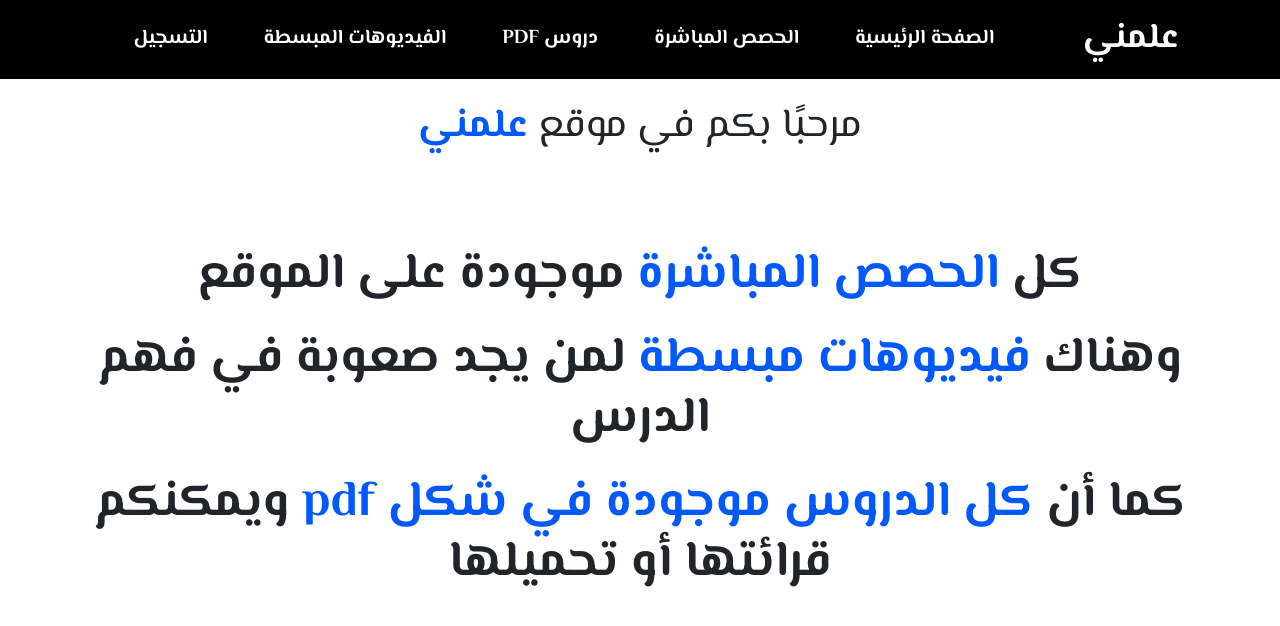
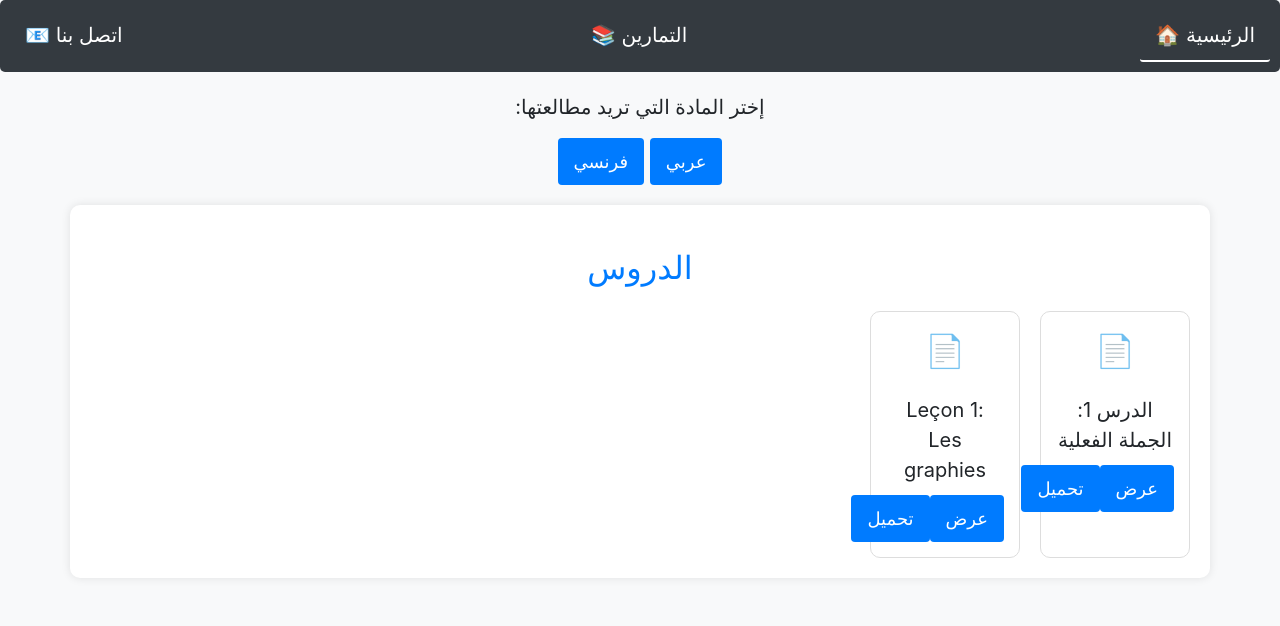
Before and after one commit to Mahmoud-2000/3allemni, a plain HTML site: page index.html in a window 1280 px wide. Drawn offline with nearby package versions, Linux system fonts and the light colour scheme.

Commit message:
Add files via upload

```diff
--- a/index.html
+++ b/index.html
@@ -1,61 +1,74 @@
 <!DOCTYPE html>
-<html lang="ar" dir="rtl">
+<html lang="ar">
 
 <head>
   <meta charset="UTF-8">
-  <meta name="viewport" content="width=device-width, initial-scale=1.0">
-  <title>علمني</title>
-  <!-- Bootstrap CSS -->
-  <link href="https://maxcdn.bootstrapcdn.com/bootstrap/4.5.2/css/bootstrap.min.css" rel="stylesheet">
-  <!-- Google Font "El Messiri" -->
-  <link href="https://fonts.googleapis.com/css2?family=El+Messiri:wght@400;700&display=swap" rel="stylesheet">
-  <!-- Font Awesome CSS -->
-  <link href="https://cdnjs.cloudflare.com/ajax/libs/font-awesome/5.15.1/css/all.min.css" rel="stylesheet">
-  <link rel="stylesheet" href="style.css">
+  <meta name="viewport" content="width=device-width, initial-scale=1, shrink-to-fit=no">
+  <link rel="stylesheet" href="https://use.fontawesome.com/releases/v5.12.0/css/all.css">
+  <title>منصة</title>
+
+  <!-- Bootstrap CSS (Replace with the actual path to your Bootstrap CSS file) -->
+  <link rel="stylesheet" href="path/to/bootstrap.min.css">
+
+  <!-- Link to your custom stylesheet -->
+  <link rel="stylesheet" href="styles.css">
 </head>
 
 <body>
-  <nav class="navbar navbar-expand-lg navbar-dark">
-    <div class="container">
-      <a class="navbar-brand" href="index.html">علمني</a>
-      <button class="navbar-toggler" type="button" data-toggle="collapse" data-target="#navbarNav"
-        aria-controls="navbarNav" aria-expanded="false" aria-label="Toggle navigation">
-        <span class="navbar-toggler-icon"></span>
-      </button>
-      <div class="collapse navbar-collapse" id="navbarNav">
-        <ul class="navbar-nav">
-          <li class="nav-item">
-            <a class="nav-link" href="index.html">الصفحة الرئيسية</a>
-          </li>
-          <li class="nav-item">
-            <a class="nav-link" href="live-session.html">الحصص المباشرة</a>
-          </li>
-          <li class="nav-item">
-            <a class="nav-link" href="pdf.html">دروس PDF</a>
-          </li>
-          <li class="nav-item">
-            <a class="nav-link" href="videos.html">الفيديوهات المبسطة</a>
-          </li>
-          <li class="nav-item">
-            <a class="nav-link" href="registration.html">التسجيل</a>
-          </li>
-        </ul>
-      </div>
-    </div>
+
+  <nav>
+    <a href="index.html" class="active">الرئيسية 🏠</a>
+    <a href="subjects.html" class="submenu-trigger">التمارين 📚</a>
+    <a href="contact-us.html">اتصل بنا 📧</a>
+
+    <!-- Subjects Submenu -->
+    <ul class="submenu">
+      <li><a href="#">عربي 🇸🇦</a></li>
+      <li><a href="#">فرنسي 🇫🇷</a></li>
+    </ul>
   </nav>
 
-  <div class="container mt-4">
-    <h1 class="text-center mb-4">مرحبًا بكم في موقع <span>علمني</span></h1>
-    <div class="separator"></div>
-    <h2 class="text-center mb-4" style="font-weight: 700; font-size: 50px;">كل <span>الحصص المباشرة</span> موجودة على الموقع</h2>
-    <h2 class="text-center mb-4" style="font-weight: 700;  font-size: 50px; ">وهناك <span>فيديوهات مبسطة</span> لمن يجد صعوبة في فهم الدرس</h2>
-    <h2 class="text-center mb-4" style="font-weight: 700;  font-size: 50px;">كما أن <span>كل الدروس موجودة في شكل pdf</span> ويمكنكم قرائتها أو تحميلها</h2>
+  <div class="filter-container">
+    <p class="filter-text">إختر المادة التي تريد مطالعتها:</p>
+    <button class="filter-btn" onclick="filterFiles('arabic')">عربي</button>
+    <button class="filter-btn" onclick="filterFiles('french')">فرنسي</button>
   </div>
 
-  <!-- Bootstrap JS and jQuery -->
-  <script src="https://code.jquery.com/jquery-3.5.1.slim.min.js"></script>
-  <script src="https://cdn.jsdelivr.net/npm/@popperjs/core@2.9.1/dist/umd/popper.min.js"></script>
-  <script src="https://maxcdn.bootstrapcdn.com/bootstrap/4.5.2/js/bootstrap.min.js"></script>
+  <div class="container">
+    <h1 class="mt-4 mb-4">الدروس</h1>
+
+    <div class="file-container">
+      <div class="file-item arabic">
+        <div class="file-icon">📄</div>
+        <div class="file-name">الدرس 1: <br>الجملة الفعلية</div>
+        <div class="file-actions">
+          <a href="https://drive.google.com/file/d/1LJiq3axinocouqa5UJCxkgVJV1_njYST/view?usp=sharing"
+            class="btn btn-view">عرض</a>
+          <a href="https://docs.google.com/uc?export=download&id=1LJiq3axinocouqa5UJCxkgVJV1_njYST"
+            class="btn btn-download" download>تحميل</a>
+        </div>
+      </div>
+
+      <div class="file-item french">
+        <div class="file-icon">📄</div>
+        <div class="file-name">:Leçon 1<br> Les graphies</div>
+        <div class="file-actions">
+          <a href="https://drive.google.com/file/d/1bsC7d6txt-Oy_7vtI2PGssOaqmi_dt8J/view?usp=sharing"
+            class="btn btn-view">عرض</a>
+          <a href="https://docs.google.com/uc?export=download&id=1bsC7d6txt-Oy_7vtI2PGssOaqmi_dt8J"
+            class="btn btn-download" download>تحميل</a>
+        </div>
+      </div>
+
+      <!-- Add more file items as needed -->
+
+    </div>
+  </div>
+
+  <!-- Bootstrap JS (Replace with the actual path to your Bootstrap JS file) -->
+  <script src="path/to/bootstrap.bundle.min.js"></script>
+
+  <script src="script.js"></script>
 </body>
 
 </html>
--- /dev/null
+++ b/script.js
@@ -0,0 +1 @@
+<script src="https://kit.fontawesome.com/064c6b66d2.js" crossorigin="anonymous"></script>
--- /dev/null
+++ b/styles.css
@@ -0,0 +1,303 @@
+body {
+  margin: 0;
+  padding: 0;
+  background-color: #f8f9fa;
+  direction: rtl;
+  font-size: 24px;
+}
+
+.container {
+  background-color: #ffffff;
+  border-radius: 10px;
+  box-shadow: 0 0 10px rgba(0, 0, 0, 0.1);
+  padding: 20px;
+  margin-top: 20px;
+  transition: transform 0.3s;
+}
+
+h1 {
+  text-align: center;
+  color: #007bff;
+  font-size: 32px;
+}
+
+.file-container {
+  margin-top: 20px;
+  display: flex;
+  flex-wrap: wrap;
+  gap: 20px;
+}
+
+.file-item {
+  display: flex;
+  flex-direction: column;
+  align-items: center;
+  padding: 15px;
+  border: 1px solid #ddd;
+  border-radius: 10px;
+  background-color: #fff;
+  transition: transform 0.3s, background-color 0.3s;
+  width: 150px;
+  cursor: pointer;
+}
+
+.file-item:hover {
+  transform: scale(1.1);
+  background-color: #f0f0f0;
+}
+
+.file-icon {
+  font-size: 32px;
+  margin-bottom: 10px;
+}
+
+.file-name {
+  margin-top: 10px;
+  text-align: center;
+}
+
+.file-actions {
+  display: flex;
+  justify-content: space-between;
+  width: 100%;
+  margin-top: 10px;
+}
+
+.btn-view,
+.btn-download {
+  background-color: #007bff;
+  color: #fff;
+  border: none;
+  padding: 10px 16px;
+  border-radius: 4px;
+  cursor: pointer;
+  transition: background-color 0.3s, transform 0.3s;
+  font-size: 18px;
+  text-decoration: none;
+  transform-style: preserve-3d;
+}
+
+.btn-view:hover,
+.btn-download:hover {
+  background-color: #0056b3;
+  transform: translateY(-2px);
+}
+
+nav {
+  display: flex;
+  justify-content: space-between;
+  background-color: #343a40;
+  padding: 10px;
+  border-radius: 5px;
+  margin-bottom: 20px;
+}
+
+nav a {
+  color: #fff;
+  text-decoration: none;
+  padding: 10px 15px;
+  border-radius: 3px;
+  transition: background-color 0.3s;
+  font-size: 20px;
+}
+
+nav a:hover {
+  background-color: #555;
+}
+
+nav a.active {
+  border-bottom: 2px solid #fff;
+}
+
+.submenu {
+  display: none;
+  position: absolute;
+  background-color: #343a40;
+  border-radius: 5px;
+  padding: 10px;
+  box-shadow: 0 0 10px rgba(0, 0, 0, 0.1);
+  z-index: 1;
+}
+
+.submenu a {
+  display: block;
+  padding: 10px 0;
+  color: #fff;
+  text-decoration: none;
+  transition: background-color 0.3s;
+  font-size: 18px;
+}
+
+.submenu a:hover {
+  background-color: #555;
+}
+
+nav li:hover .submenu {
+  display: block;
+}
+
+.filter-container {
+  text-align: center;
+  margin-bottom: 20px;
+}
+
+.filter-text {
+  font-size: 20px;
+}
+
+.filter-btn {
+  background-color: #007bff;
+  color: #fff;
+  border: none;
+  padding: 10px 16px;
+  border-radius: 4px;
+  cursor: pointer;
+  transition: background-color 0.3s;
+  font-size: 18px;
+}
+
+.filter-btn:hover {
+  background-color: #0056b3;
+}
+.fa-google {
+  background: conic-gradient(from -45deg, #ea4335 110deg, #4285f4 90deg 180deg, #34a853 180deg 270deg, #fbbc05 270deg) 73% 55%/150% 150% no-repeat;
+  -webkit-background-clip: text;
+  background-clip: text;
+  color: transparent;
+  -webkit-text-fill-color: transparent;
+  padding-left: 20px;
+}
+
+
+
+
+body {
+  margin: 0;
+  padding: 0;
+  background-color: #f8f9fa;
+  direction: rtl;
+  font-size: 20px;
+}
+
+nav {
+  display: flex;
+  justify-content: space-between;
+  background-color: #343a40;
+  padding: 10px;
+  border-radius: 5px;
+  margin-bottom: 20px;
+}
+
+nav a {
+  color: #fff;
+  text-decoration: none;
+  padding: 10px 15px;
+  border-radius: 3px;
+  transition: background-color 0.3s;
+  font-size: 20px;
+}
+
+nav a:hover {
+  background-color: #555;
+}
+
+nav a.active {
+  border-bottom: 2px solid #fff;
+}
+
+section {
+  display: flex;
+  flex-direction: column;
+  align-items: center;
+  text-align: center;
+}
+
+.contact-info {
+  display: flex;
+  align-items: center;
+  justify-content: center;
+  border: 2px solid #007bff; /* Border color */
+  padding: 10px; /* Padding for the border */
+  border-radius: 10px; /* Border radius */
+  margin: 20px; /* Margin around the border */
+}
+
+.contact-info i {
+  margin-right: 20px; /* Adjust as needed */
+}
+
+
+body {
+  margin: 0;
+  padding: 0;
+  background-color: #f8f9fa;
+  direction: rtl;
+  font-size: 20px;
+}
+
+nav {
+  display: flex;
+  justify-content: space-between;
+  background-color: #343a40;
+  padding: 10px;
+  border-radius: 5px;
+  margin-bottom: 20px;
+}
+
+nav a {
+  color: #fff;
+  text-decoration: none;
+  padding: 10px 15px;
+  border-radius: 3px;
+  transition: background-color 0.3s;
+  font-size: 20px;
+}
+
+nav a:hover {
+  background-color: #555;
+}
+
+nav a.active {
+  border-bottom: 2px solid #fff;
+}
+
+section {
+  display: flex;
+  flex-direction: column;
+  align-items: center;
+  text-align: center;
+}
+
+.contact-info {
+  display: flex;
+  align-items: center;
+  justify-content: center;
+  border: 2px solid #007bff; /* Border color */
+  padding: 10px; /* Padding for the border */
+  border-radius: 10px; /* Border radius */
+  margin: 20px; /* Margin around the border */
+}
+
+.contact-info i {
+  margin-right: 20px; /* Adjust as needed */
+}
+
+/* Add a space between the icon and the text */
+.contact-info i,
+.contact-info h2 {
+  transition: margin 0.3s ease;
+}
+
+.contact-info:hover i {
+  margin-right: 10px;
+}
+
+.contact-info:hover h2 {
+  margin-left: 10px;
+}
+
+/* Add a 3D smooth effect */
+.contact-info:hover {
+  transform: translateZ(10px);
+  box-shadow: 0 0 20px rgba(0, 0, 0, 0.3);
+}
```
Also changed, not shown: contact-us.html (added, +55 -0 lines), subjects.html (added, +52 -0 lines).
